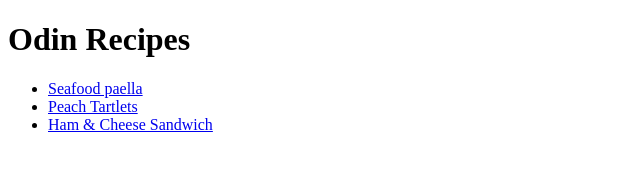
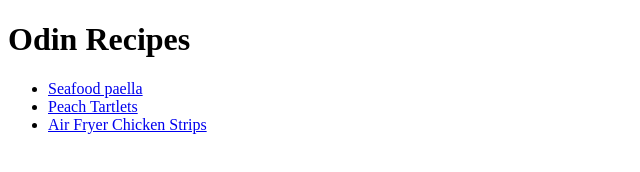
Before and after one commit to John-capybara/odin-recipes, a plain HTML site: page index.html in a window 1280 px wide. Shown: the full height of the page, 0-640 px from the left. Drawn offline with Linux system fonts and the light colour scheme.

Commit message:
Update index.html

```diff
--- a/index.html
+++ b/index.html
@@ -10,7 +10,7 @@
     <ul>
         <li><a href="recipes/Seafood_paella.html">Seafood paella</a></li>
         <li><a href="recipes/Peach_Tartlets.html">Peach Tartlets</a></li>
-        <li><a href="recipes/ham_and_cheese_sandwich.html">Ham &amp; Cheese Sandwich</a></li>
+        <li><a href="recipes/Air_Fryer_Chicken_Strips.html">Air Fryer Chicken Strips</a></li>
     </ul>
 
 </body>
```
